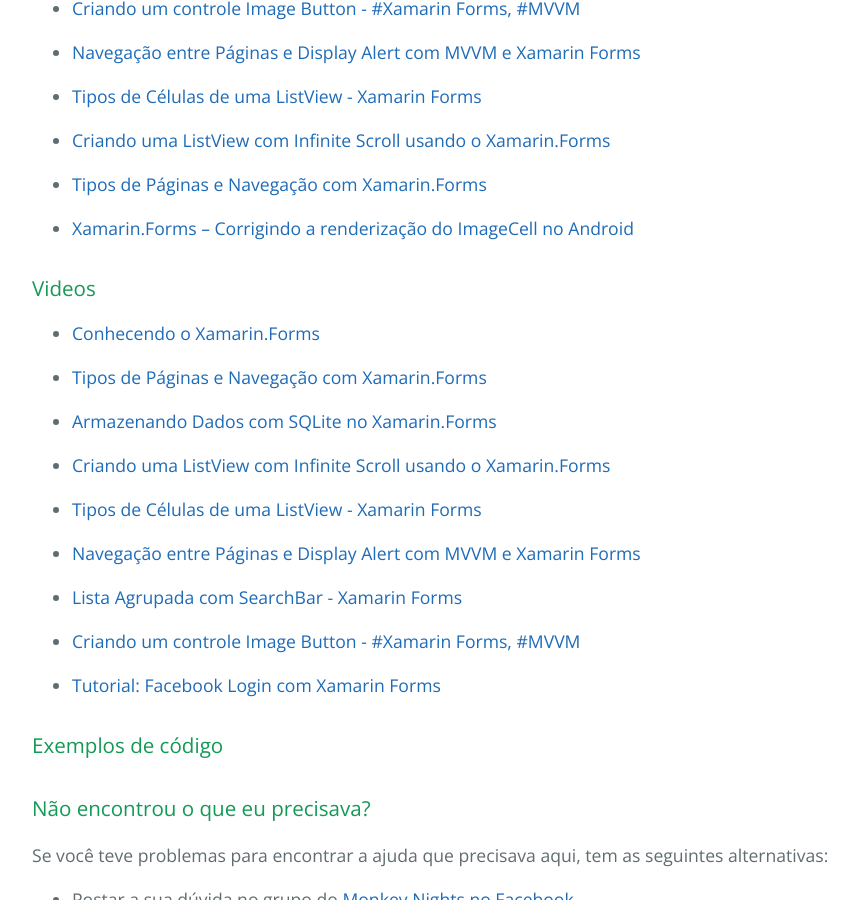
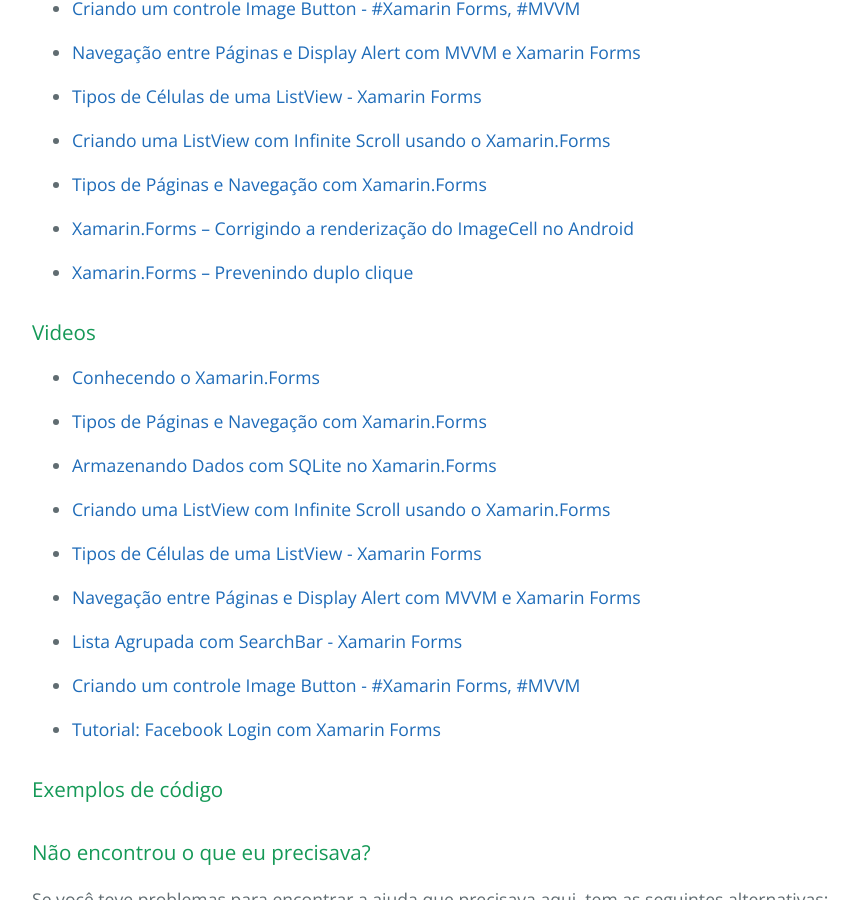
Before and after one commit to MonkeyNights/hub, a Jekyll site: the page built from forms.md, in a window 1280 px wide and 900 px high, scrolled down 718 px. Shown: the whole window, without its empty margins (192-1050 px from the left). Built offline with Jekyll 4.4.1, drawn with Linux system fonts in a browser that asks for light colours; nearby versions of some CDN libraries; library files that are not in the unit come from our copies.

Commit message:
Added xamarin.forms double click post

```diff
--- a/_data/posts.yml
+++ b/_data/posts.yml
@@ -89,3 +89,8 @@
     name: "Xamarin.Forms – Corrigindo a renderização do ImageCell no Android"
     tags:
       - "forms"
+  -
+    url: "http://www.ionixjunior.com.br/xamarin-forms-prevenindo-duplo-clique/"
+    name: "Xamarin.Forms – Prevenindo duplo clique"
+    tags:
+      - "forms"
```
Also changed, not shown: 3 other files.
